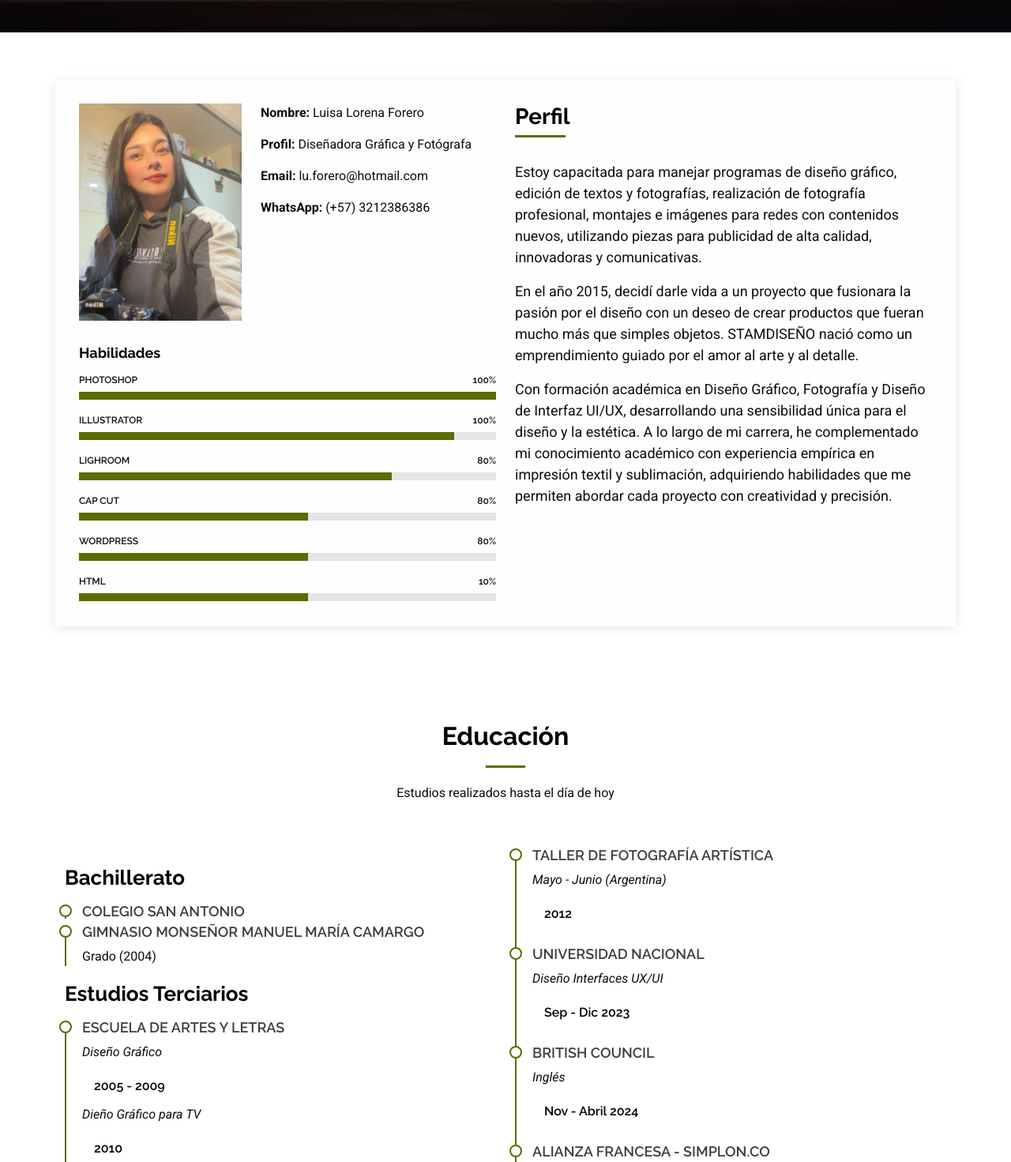
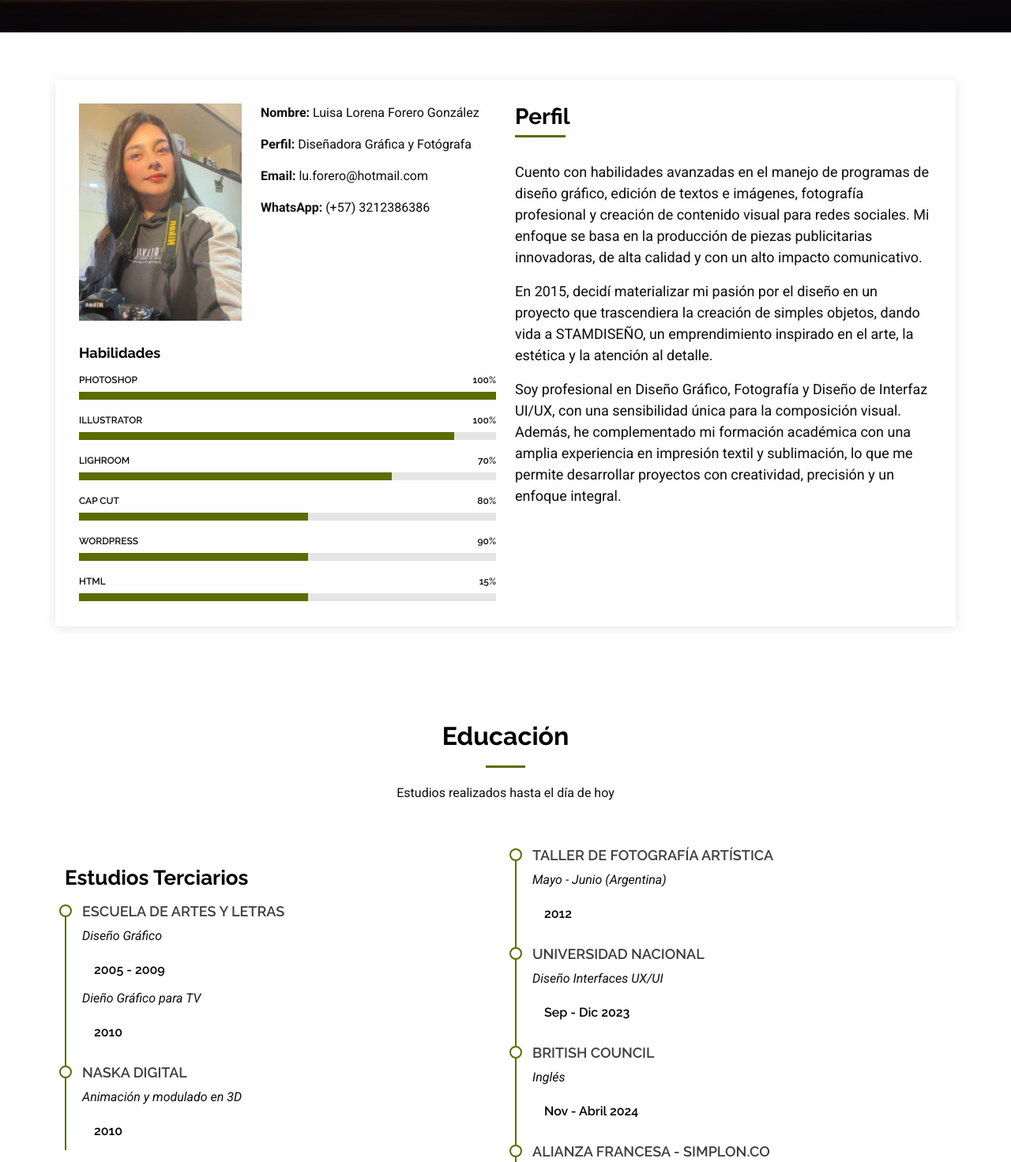
Before and after one commit to LuForero/primerbootstrap, a plain HTML site: page index.html in a window 1280 px wide. Shown: the part 760-2231 px from the top of the page at 79% size. Drawn offline with Linux system fonts and the light colour scheme.

Commit message:
actualizacion perfil

```diff
--- a/index.html
+++ b/index.html
@@ -88,8 +88,8 @@
                 <img src="./assets/img/img-perfilhv.jpeg" class="img-fluid" alt="">
               </div>
               <div class="col-lg-7 justify-content-center about-info">
-                <p><strong>Nombre: </strong> <span>Luisa Lorena Forero</span></p>
-                <p><strong>Profil: </strong> <span>Diseñadora Gráfica y Fotógrafa</span></p>
+                <p><strong>Nombre: </strong> <span>Luisa Lorena Forero González</span></p>
+                <p><strong>Perfil: </strong> <span>Diseñadora Gráfica y Fotógrafa</span></p>
                 <p><strong>Email: </strong> <span>lu.forero@hotmail.com</span></p>
                 <p><strong>WhatsApp: </strong> <span>(+57) 3212386386</span></p>
               </div>
@@ -116,7 +116,7 @@
               </div><!-- End Skills Item -->
 
               <div class="progress">
-                <span class="skill"><span>Lighroom</span> <i class="val">80%</i></span>
+                <span class="skill"><span>Lighroom</span> <i class="val">70%</i></span>
                 <div class="progress-bar-wrap">
                   <div class="progress-bar" role="progressbar" aria-valuenow="75" aria-valuemin="0" aria-valuemax="100">
                   </div>
@@ -132,7 +132,7 @@
 
               </div><!-- End Skills Item -->
               <div class="progress">
-                <span class="skill"><span>Wordpress</span> <i class="val">80%</i></span>
+                <span class="skill"><span>Wordpress</span> <i class="val">90%</i></span>
                 <div class="progress-bar-wrap">
                   <div class="progress-bar" role="progressbar" aria-valuenow="55" aria-valuemin="0" aria-valuemax="100">
                   </div>
@@ -140,7 +140,7 @@
 
               </div><!-- End Skills Item -->
               <div class="progress">
-                <span class="skill"><span>HTML</span> <i class="val">10%</i></span>
+                <span class="skill"><span>HTML</span> <i class="val">15%</i></span>
                 <div class="progress-bar-wrap">
                   <div class="progress-bar" role="progressbar" aria-valuenow="55" aria-valuemin="0" aria-valuemax="100">
                   </div>
@@ -154,21 +154,22 @@
             <div class="about-me">
               <h4>Perfil</h4>
               <p>
-                Estoy capacitada para manejar programas de diseño gráfico, edición de textos y fotografías,
-                realización de fotografía profesional, montajes e imágenes para redes con contenidos nuevos,
-                utilizando piezas para publicidad de alta calidad, innovadoras y comunicativas.
+                Cuento con habilidades avanzadas en el manejo de programas de diseño gráfico,
+                edición de textos e imágenes, fotografía profesional y creación de contenido
+                visual para redes sociales. Mi enfoque se basa en la producción de piezas
+                publicitarias innovadoras, de alta calidad y con un alto impacto comunicativo.
               </p>
               <p>
-                En el año 2015, decidí darle vida a un proyecto que fusionara la pasión por el diseño con un
-                deseo de crear productos que fueran mucho más que simples objetos. STAMDISEÑO nació como un
-                emprendimiento guiado por el amor al arte y al detalle.
+                En 2015, decidí materializar mi pasión por el diseño en un proyecto que
+              trascendiera la creación de simples objetos, dando vida a STAMDISEÑO, un
+              emprendimiento inspirado en el arte, la estética y la atención al detalle.
               </p>
               <p>
-                Con formación académica en Diseño Gráfico, Fotografía y Diseño de Interfaz UI/UX,
-                desarrollando una sensibilidad única para el diseño y la estética. A lo largo de mi carrera,
-                he complementado mi conocimiento académico con experiencia empírica en impresión textil y
-                sublimación, adquiriendo habilidades que me permiten abordar cada proyecto con creatividad y
-                precisión.
+                Soy profesional en Diseño Gráfico, Fotografía y Diseño de Interfaz UI/UX,
+                con una sensibilidad única para la composición visual. Además, he complementado
+                mi formación académica con una amplia experiencia en impresión textil y
+                sublimación, lo que me permite desarrollar proyectos con creatividad, precisión
+                y un enfoque integral.
               </p>
             </div>
           </div>
@@ -192,17 +193,6 @@
         <div class="row">
 
           <div class="col-lg-6" data-aos="fade-up" data-aos-delay="100">
-            <h3 class="resume-title">Bachillerato</h3>
-
-            <div class="resume-item pb-0">
-              <h4>Colegio San Antonio</h4>
-            </div><!-- Edn Resume Item -->
-
-            <div class="resume-item pb-0">
-              <h4>Gimnasio Monseñor Manuel María Camargo</h4>
-              <p>Grado (2004)</p>
-            </div><!-- Edn Resume Item -->
-
             <h3 class="resume-title">Estudios Terciarios</h3>
             <div class="resume-item">
               <h4>Escuela de Artes y Letras</h4>
@@ -366,10 +356,10 @@
         <div class="isotope-layout" data-default-filter="*" data-layout="masonry" data-sort="original-order">
 
           <ul class="portfolio-filters isotope-filters" data-aos="fade-up" data-aos-delay="100">
-            <li data-filter="*" class="filter-active">Todo</li>
             <li data-filter=".filter-app">Sitos Web</li>
             <li data-filter=".filter-branding">Branding</li>
             <li data-filter=".filter-books">sublimación</li>
+            <li data-filter="*" class="filter-active">Todo</li>
           </ul><!-- End Portfolio Filters -->
 
           <div class="row gy-4 isotope-container" data-aos="fade-up" data-aos-delay="200">
```
